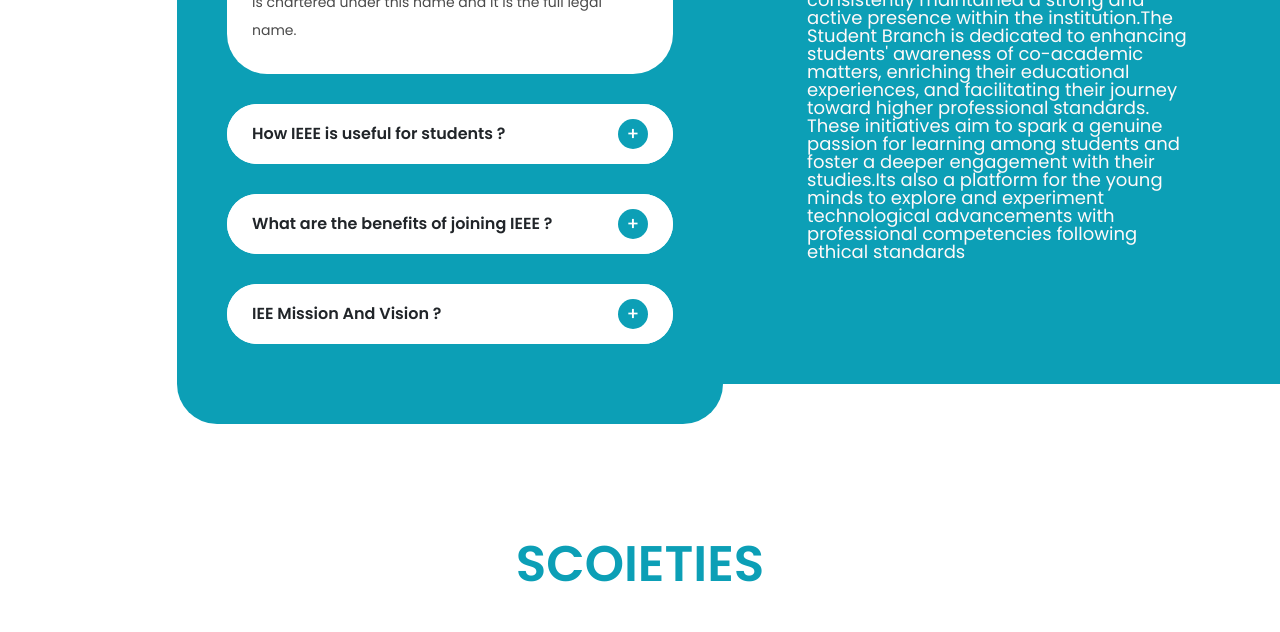
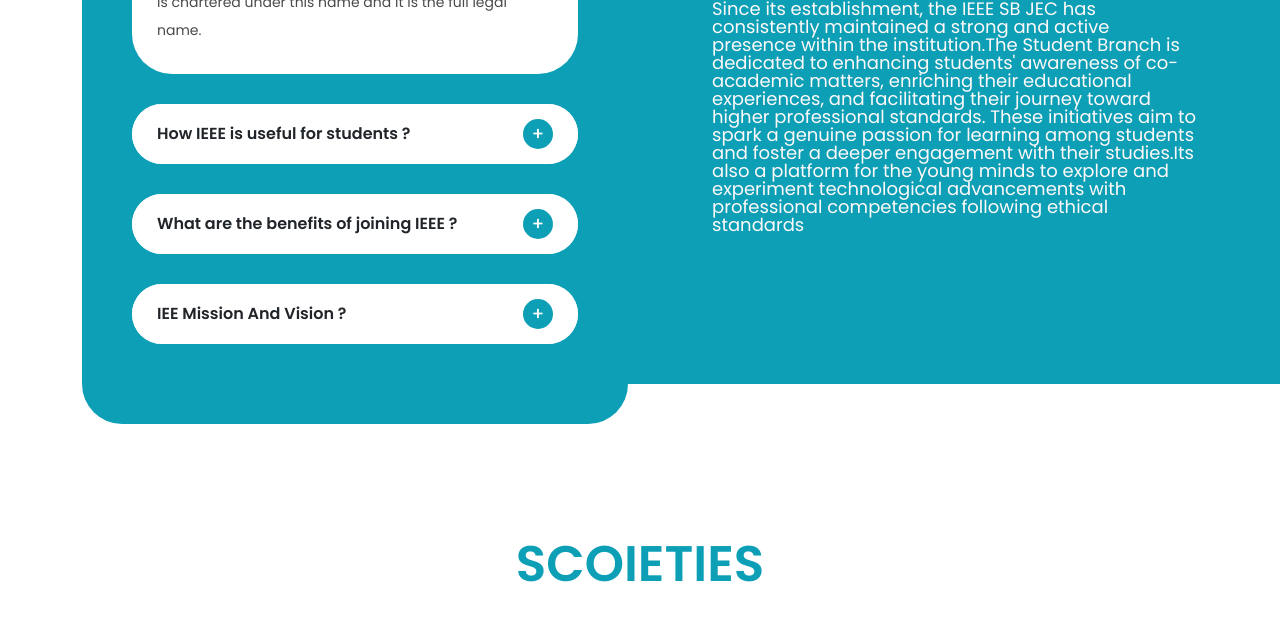
Before and after one commit to noelmaby/ieee-final-site, a plain HTML site: page index.html in a window 1280 px wide. Shown: the part 1210-1842 px from the top of the page. Drawn offline with nearby package versions, Linux system fonts and the light colour scheme.

```diff
--- a/index.html
+++ b/index.html
@@ -103,7 +103,7 @@
   <div class="section about-us">
     <div class="container">
       <div class="row">
-        <div class="col-lg-6 offset-lg-1">
+        <div class="col-md-6 ">
           <div class="accordion" id="accordionExample">
             <div class="accordion-item">
               <h2 class="accordion-header" id="headingOne">
@@ -160,7 +160,7 @@
             </div>
           </div>
         </div>
-        <div class="col-lg-5 align-self-center">
+        <div class="col-md-6 align-self-center" style="background: #0c9fb6;border-radius: 10px;">
           <div class="section-heading">
 
             <h1 style="margin-bottom: 20px;">IEEE JEC</h1>
```
